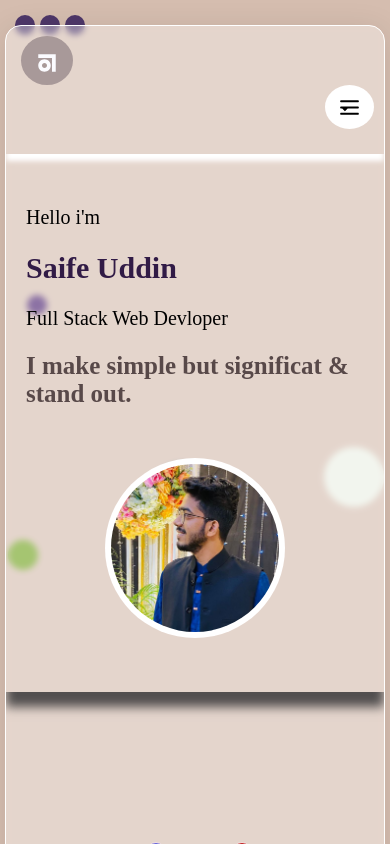
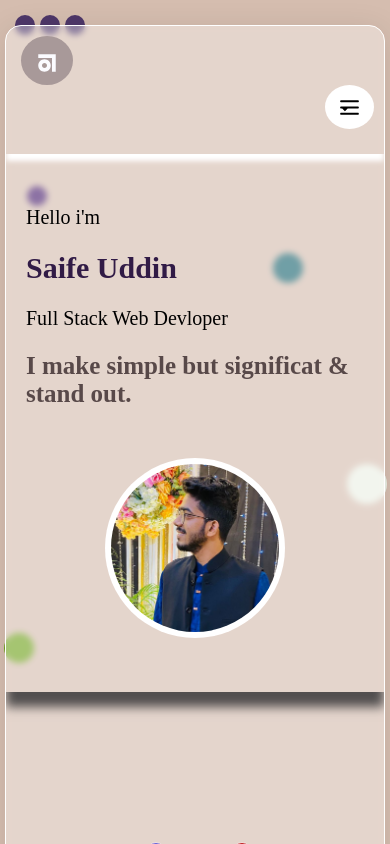
Before and after one commit to saifeuddin/Portfo, a Next.js app: page / in a window 390 px wide. Shown: the top 844 px of the page. Built offline with nearby package versions, Linux system fonts and the light colour scheme; a web font is replaced by a local one.

Commit message:
profile again

```diff
--- a/styles/Home.module.css
+++ b/styles/Home.module.css
@@ -137,6 +137,27 @@
     .container .main {
         margin: 30px;
     }
+
+
+    .container .balls span:nth-child(1) {
+        top: 30%;
+        left: 7%;
+    }
+
+    .container .balls span:nth-child(2) {
+        top: 55%;
+        left: 1.5%;
+    }
+
+    .container .balls span:nth-child(3) {
+        top: 45%;
+        left: 40%;
+    }
+
+    .container .balls span:nth-child(4) {
+        top: 45%;
+        right: .7%;
+    }
 }
 
 
@@ -157,6 +178,34 @@
     .container .main {
         margin: 20px;
     }
+
+
+
+    .container .balls span:nth-child(1) {
+        top: 22%;
+        left: 7%;
+    }
+
+    .container .balls span:nth-child(2) {
+        top: 75%;
+        left: 1%;
+    }
+
+    .container .balls span:nth-child(3) {
+        top: 30%;
+        left: 70%;
+
+        width: 30px;
+        height: 30px;
+    }
+
+    .container .balls span:nth-child(4) {
+        top: 55%;
+        right: .7%;
+
+        width: 40px;
+        height: 40px;
+    }
 }
 
 
```
